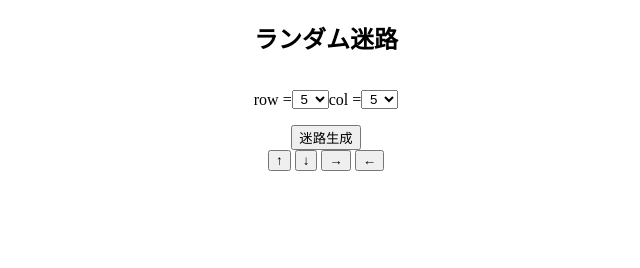
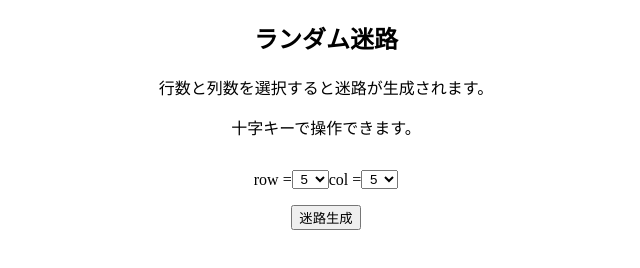
Before and after one commit to szk-ayami/randomMaze, a plain HTML site: page index.html in a window 1280 px wide. Shown: the whole page, without its empty margins (314-954 px from the left). Drawn offline with Linux system fonts and the light colour scheme.

Commit message:
Update index.html

```diff
--- a/index.html
+++ b/index.html
@@ -16,6 +16,8 @@
 
   <!-- ボタン -->
   <!-- <input id="inputRow"> -->
+  <p class="description">行数と列数を選択すると迷路が生成されます。</p>
+  <p class="crossKeyDescription">十字キーで操作できます。</p>
   <div class="settingOfRowAndCol">
     <p>row = </p>
     <select name="row" id="inputRow">
@@ -39,17 +41,25 @@
       <option value="95">95</option>
     </select>
   </div>
-  <button id="generateMaze" type="button">迷路生成</button>
-  <div id="output"></div>
-  <!-- <canvas id="maze" width="1000" height="1000"></canvas> -->
+  <div class="generateMazeButton">
+    <button id="generateMaze" type="button">迷路生成</button>
+  </div>
 
-  <div id="crossKey">
-    <button id="up" type="button">↑</button>
-    <button id="down" type="button">↓</button>
-    <button id="right" type="button">→</button>
-    <button id="left" type="button">←</button>
+  <!-- <div id="output"></div> -->
+
+  <!-- <div id="crossKey">
+    <div id="upKey">
+      <button class="key" id="up" type="button" value="up">↑</button>
+    </div>
+    <div id="rightLeftKey">
+      <button class="key" id="left" type="button" value="left">←</button>
+      <button class="key" id="right" type="button" value="right">→</button>
+    </div>
+    <div id="downKey">
+      <button class="key" id="down" type="button" value="down">↓</button>
+    </div>
   </div>
-</body>
+</body> -->
 
 <script type="text/javascript" src="script.js"></script>
 
```
